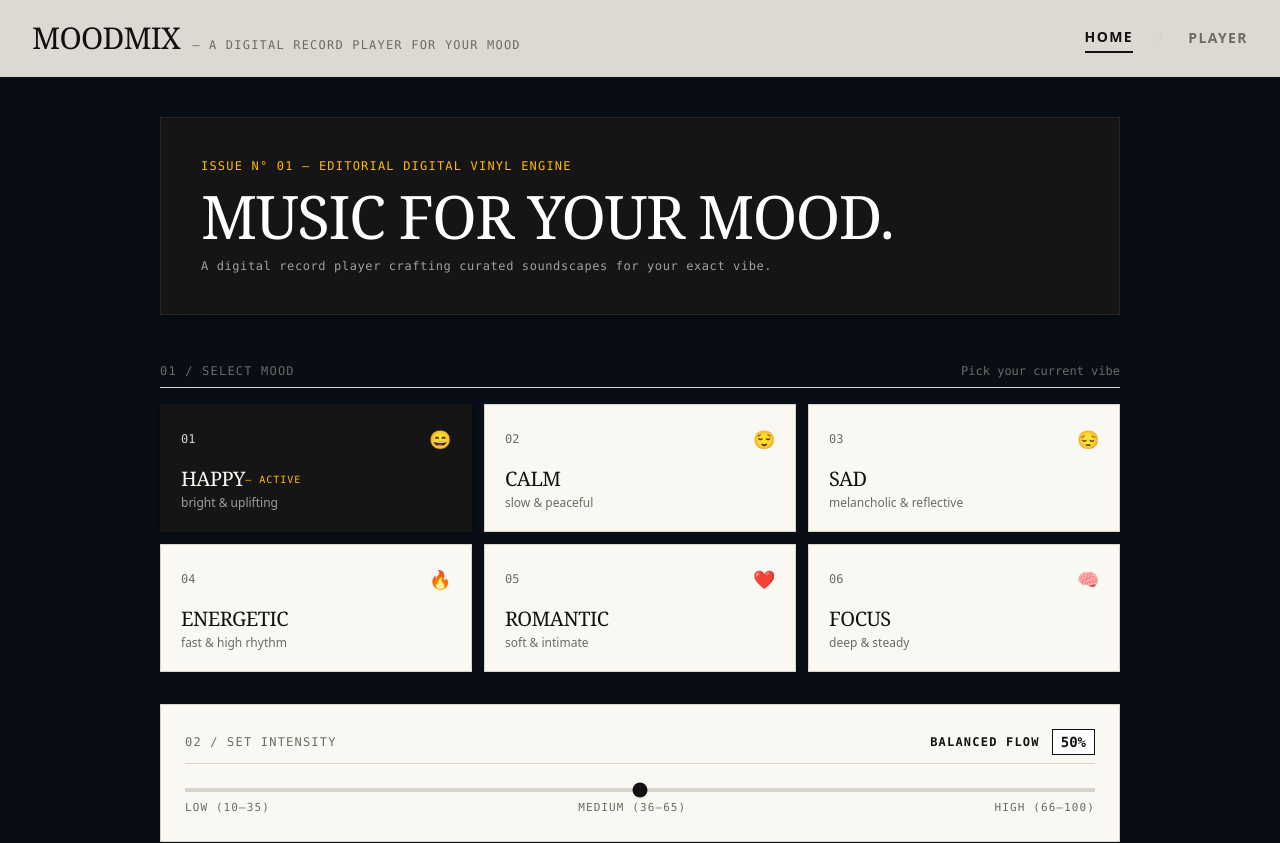
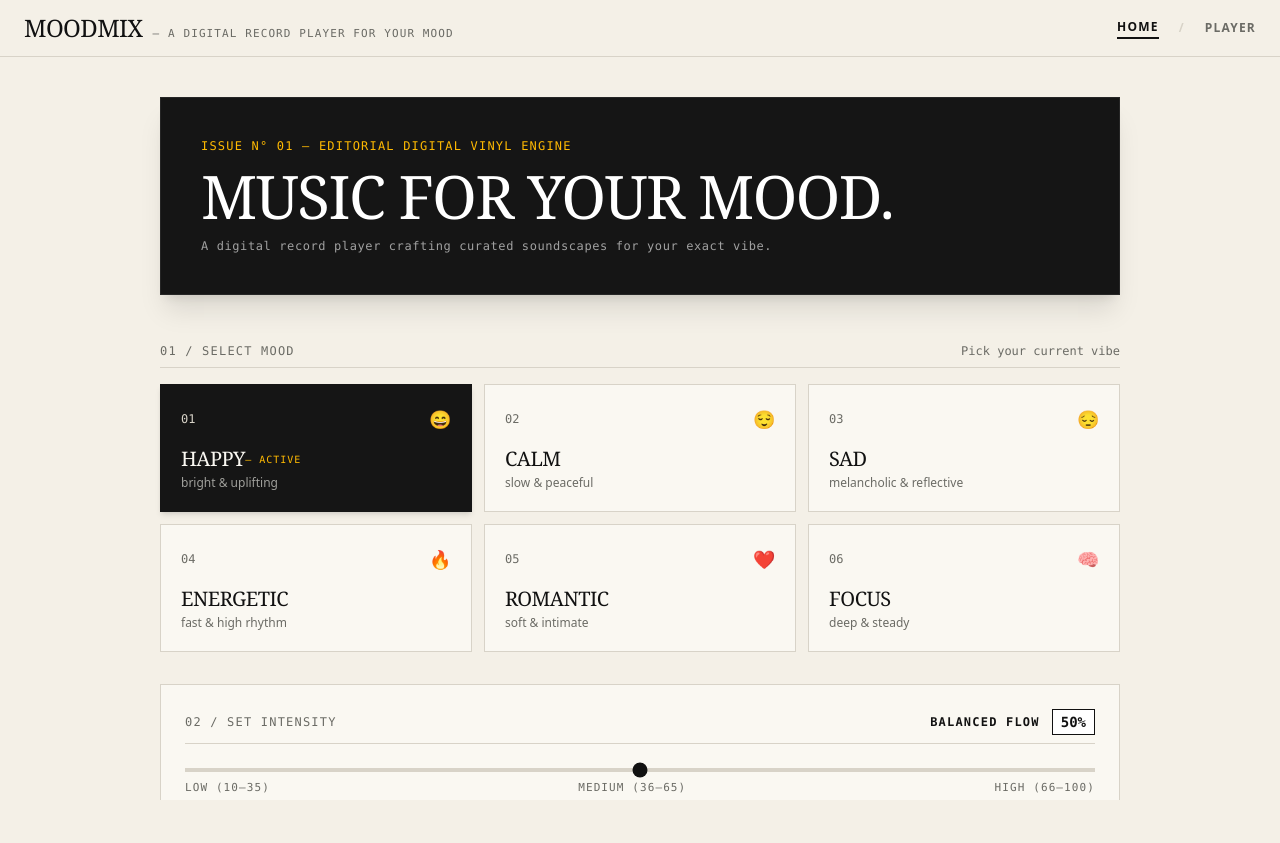
Before and after one commit to vishnuvardhan2005-m/MoodMix, a React (Vite) app in the folder client/: page / in a window 1280 px wide. Shown: the top 843 px of the page. After the commit the page ends 800 px from the top, so only its background shows below. Built offline with nearby package versions, Linux system fonts and the light colour scheme; no server answers.

Commit message:
refactor: update app structure and header UI

```diff
--- a/client/src/App.jsx
+++ b/client/src/App.jsx
@@ -10,10 +10,10 @@ function App() {
   return (
     <PlayerProvider>
       <Router>
-        <div className="min-h-screen bg-[#090d16] text-slate-100 flex flex-col antialiased">
+        <div className="h-screen w-screen overflow-hidden bg-[#F4F0E7] text-[#111111] flex flex-col antialiased">
           <Header />
 
-          <main className="flex-1">
+          <main className="flex-1 overflow-hidden relative">
             <Routes>
               <Route path="/" element={<HomePage />} />
               <Route path="/player" element={<PlayerPage />} />
--- a/client/src/components/Header.jsx
+++ b/client/src/components/Header.jsx
@@ -6,28 +6,28 @@ const Header = () => {
   const isActive = (path) => location.pathname === path;
 
   return (
-    <header className="sticky top-0 z-40 bg-[#F4F0E7]/90 backdrop-blur-md border-b border-[#D8D3C8] px-4 sm:px-8 py-5">
+    <header className="shrink-0 z-40 bg-[#F4F0E7]/95 backdrop-blur-md border-b border-[#D8D3C8] px-4 sm:px-6 py-2.5 sm:py-3">
       <div className="max-w-7xl mx-auto flex items-center justify-between">
         {/* Brand Masthead */}
         <Link
           to="/"
           aria-label="MoodMix Home Page"
-          className="group flex flex-col sm:flex-row sm:items-baseline gap-1 sm:gap-3 focus:outline-none"
+          className="group flex flex-col sm:flex-row sm:items-baseline gap-1 sm:gap-2.5 focus:outline-none"
         >
-          <span className="font-serif text-2xl sm:text-3xl tracking-tight text-[#111111] group-hover:opacity-80 transition-opacity">
+          <span className="font-serif text-xl sm:text-2xl tracking-tight text-[#111111] group-hover:opacity-80 transition-opacity">
             MOODMIX
           </span>
-          <span className="text-xs font-mono tracking-widest text-[#6B6B65] uppercase">
+          <span className="text-[11px] font-mono tracking-widest text-[#6B6B65] uppercase">
             — a digital record player for your mood
           </span>
         </Link>
 
         {/* Minimal Navigation */}
-        <nav className="flex items-center gap-6 text-xs sm:text-sm font-semibold tracking-widest uppercase">
+        <nav className="flex items-center gap-5 text-xs font-semibold tracking-widest uppercase">
           <Link
             to="/"
             aria-label="Navigate to Home Page"
-            className={`transition-colors py-1 focus:outline-none ${
+            className={`transition-colors py-0.5 focus:outline-none ${
               isActive('/')
                 ? 'text-[#111111] border-b-2 border-[#111111]'
                 : 'text-[#6B6B65] hover:text-[#111111]'
@@ -41,7 +41,7 @@ const Header = () => {
           <Link
             to="/player"
             aria-label="Navigate to Player Page"
-            className={`transition-colors py-1 focus:outline-none ${
+            className={`transition-colors py-0.5 focus:outline-none ${
               isActive('/player')
                 ? 'text-[#111111] border-b-2 border-[#111111]'
                 : 'text-[#6B6B65] hover:text-[#111111]'
```
